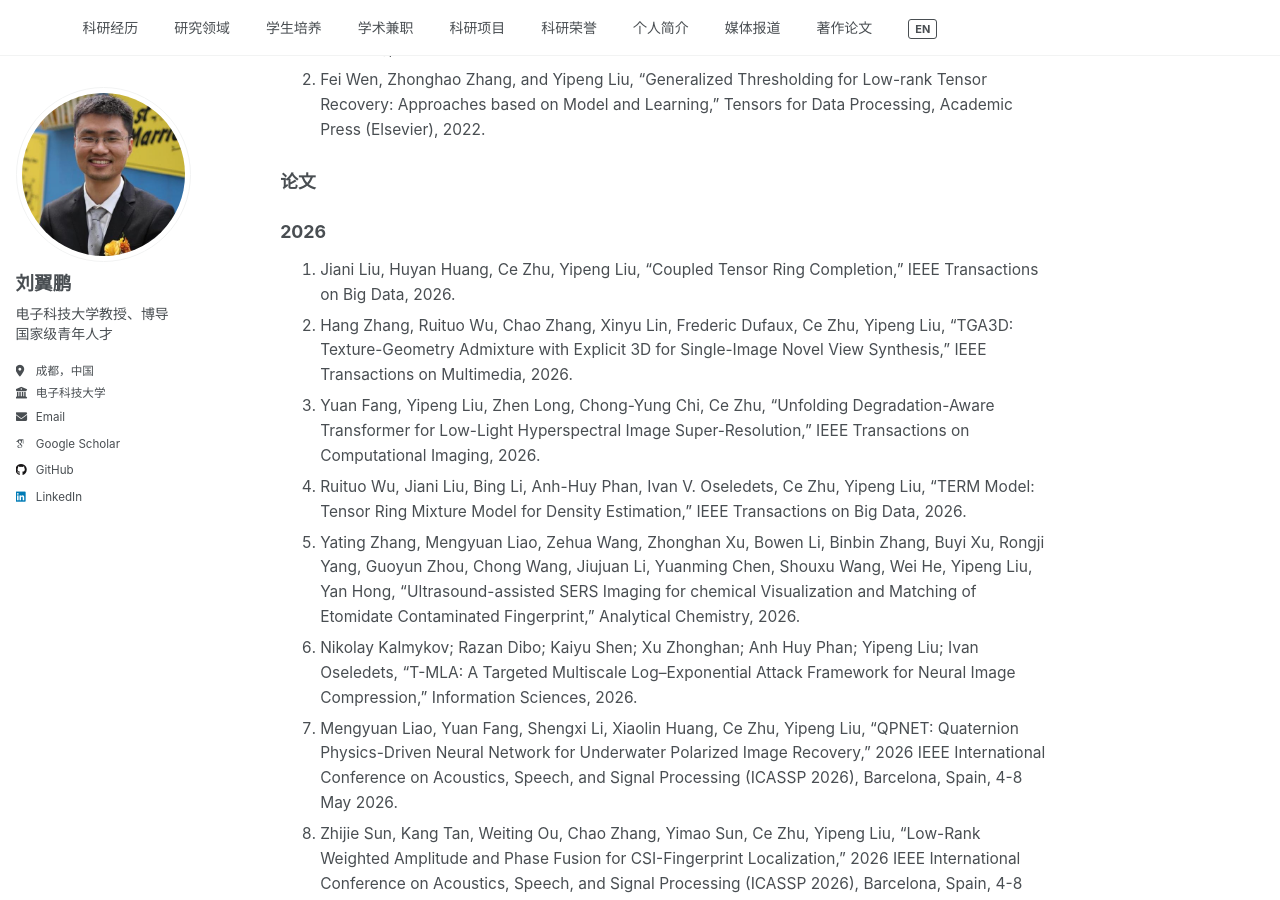
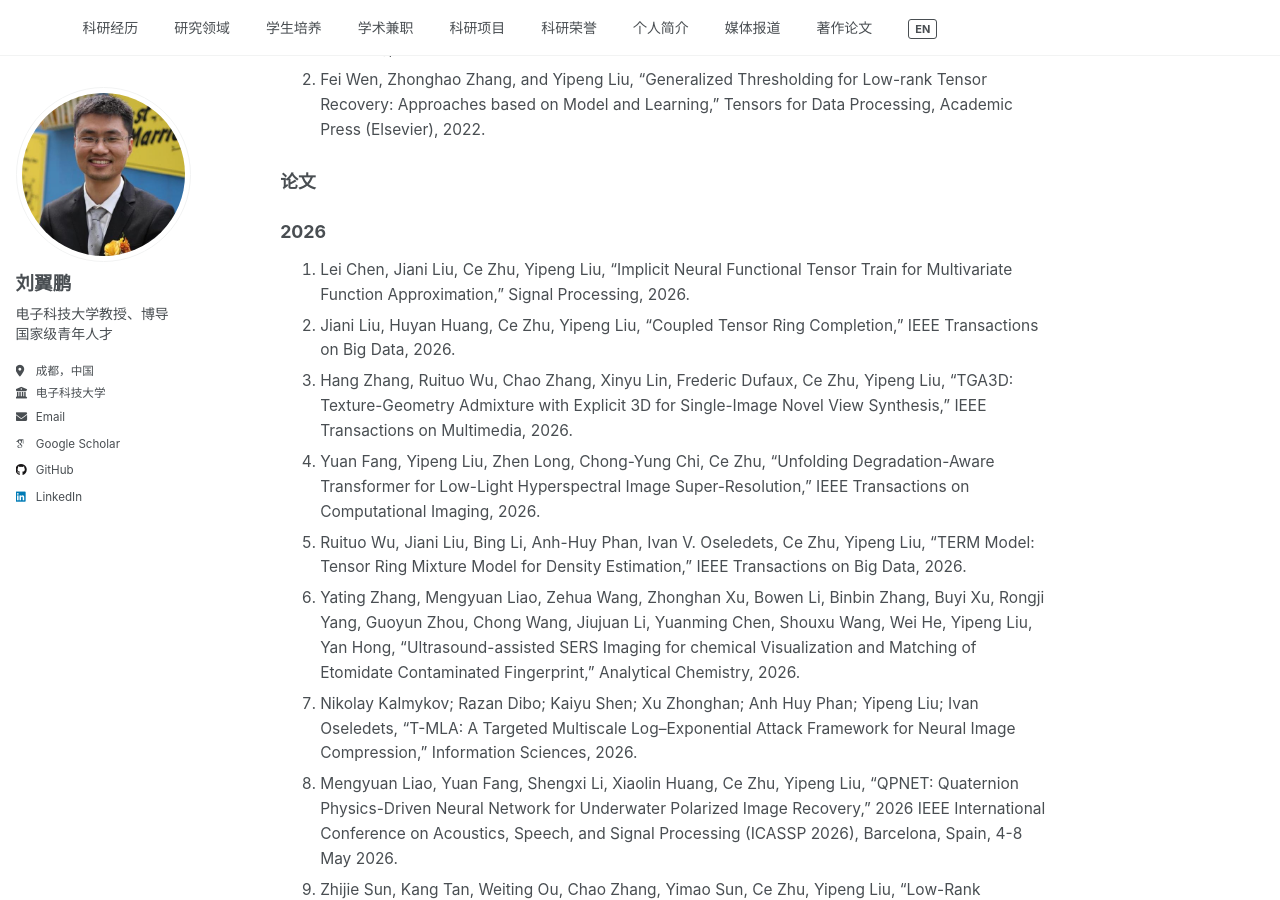
Before and after one commit to yipengliu/yipengliu.github.io, a Jekyll site: the page built from _pages/main-zh.md, in a window 1280 px wide and 900 px high, scrolled down 3699 px. Built offline with Jekyll 4.4.1, drawn with Linux system fonts in a browser that asks for light colours; some web fonts are replaced.

Commit message:
Update main-zh.md

```diff
--- a/_pages/main-zh.md
+++ b/_pages/main-zh.md
@@ -117,16 +117,17 @@
 
 ### 2026
 
-1. Jiani Liu, Huyan Huang, Ce Zhu, Yipeng Liu, "Coupled Tensor Ring Completion," IEEE Transactions on Big Data, 2026.
-2. Hang Zhang, Ruituo Wu, Chao Zhang, Xinyu Lin, Frederic Dufaux, Ce Zhu, Yipeng Liu, "TGA3D: Texture-Geometry Admixture with Explicit 3D for Single-Image Novel View Synthesis," IEEE Transactions on Multimedia, 2026.
-3. Yuan Fang, Yipeng Liu, Zhen Long, Chong-Yung Chi, Ce Zhu, "Unfolding Degradation-Aware Transformer for Low-Light Hyperspectral Image Super-Resolution," IEEE Transactions on Computational Imaging, 2026.
-4. Ruituo Wu, Jiani Liu, Bing Li, Anh-Huy Phan, Ivan V. Oseledets, Ce Zhu, Yipeng Liu, "TERM Model: Tensor Ring Mixture Model for Density Estimation," IEEE Transactions on Big Data, 2026.
-5. Yating Zhang, Mengyuan Liao, Zehua Wang, Zhonghan Xu, Bowen Li, Binbin Zhang, Buyi Xu, Rongji Yang, Guoyun Zhou, Chong Wang, Jiujuan Li, Yuanming Chen, Shouxu Wang, Wei He, Yipeng Liu, Yan Hong, "Ultrasound-assisted SERS Imaging for chemical Visualization and Matching of Etomidate Contaminated Fingerprint," Analytical Chemistry, 2026.
-6. Nikolay Kalmykov; Razan Dibo; Kaiyu Shen; Xu Zhonghan; Anh Huy Phan; Yipeng Liu; Ivan Oseledets, "T-MLA: A Targeted Multiscale Log--Exponential Attack Framework for Neural Image Compression," Information Sciences, 2026.
-7. Mengyuan Liao, Yuan Fang, Shengxi Li, Xiaolin Huang, Ce Zhu, Yipeng Liu, "QPNET: Quaternion Physics-Driven Neural Network for Underwater Polarized Image Recovery," 2026 IEEE International Conference on Acoustics, Speech, and Signal Processing (ICASSP 2026), Barcelona, Spain, 4-8 May 2026.
-8. Zhijie Sun, Kang Tan, Weiting Ou, Chao Zhang, Yimao Sun, Ce Zhu, Yipeng Liu, "Low-Rank Weighted Amplitude and Phase Fusion for CSI-Fingerprint Localization," 2026 IEEE International Conference on Acoustics, Speech, and Signal Processing (ICASSP 2026), Barcelona, Spain, 4-8 May 2026.
-9. Hongwei Guo, Lei Luo, Yipeng Liu, Ce Zhu, "Intelligent Video Coding: Learning-Based Paradigms and Standardization Trends," 2026 IEEE International Symposium on Broadband Multimedia Systems and Broadcasting (BMSB 2026), João Pessoa, Brazil, July 8–11, 2026.
-10. Houji Du, Fei He, Bo Liu, Ce Zhu, Yipeng Liu, "Robust Brain Structure Characterization via Tensor Subspace Learning on Minimal Representative Subset," 2026 IEEE International Conference on Multimedia and Expo (ICME 2026), Bangkok, Thailand, July 5 - 9, 2026.
+1. Lei Chen, Jiani Liu, Ce Zhu, Yipeng Liu, "Implicit Neural Functional Tensor Train for Multivariate Function Approximation," Signal Processing, 2026.
+2. Jiani Liu, Huyan Huang, Ce Zhu, Yipeng Liu, "Coupled Tensor Ring Completion," IEEE Transactions on Big Data, 2026.
+3. Hang Zhang, Ruituo Wu, Chao Zhang, Xinyu Lin, Frederic Dufaux, Ce Zhu, Yipeng Liu, "TGA3D: Texture-Geometry Admixture with Explicit 3D for Single-Image Novel View Synthesis," IEEE Transactions on Multimedia, 2026.
+4. Yuan Fang, Yipeng Liu, Zhen Long, Chong-Yung Chi, Ce Zhu, "Unfolding Degradation-Aware Transformer for Low-Light Hyperspectral Image Super-Resolution," IEEE Transactions on Computational Imaging, 2026.
+5. Ruituo Wu, Jiani Liu, Bing Li, Anh-Huy Phan, Ivan V. Oseledets, Ce Zhu, Yipeng Liu, "TERM Model: Tensor Ring Mixture Model for Density Estimation," IEEE Transactions on Big Data, 2026.
+6. Yating Zhang, Mengyuan Liao, Zehua Wang, Zhonghan Xu, Bowen Li, Binbin Zhang, Buyi Xu, Rongji Yang, Guoyun Zhou, Chong Wang, Jiujuan Li, Yuanming Chen, Shouxu Wang, Wei He, Yipeng Liu, Yan Hong, "Ultrasound-assisted SERS Imaging for chemical Visualization and Matching of Etomidate Contaminated Fingerprint," Analytical Chemistry, 2026.
+7. Nikolay Kalmykov; Razan Dibo; Kaiyu Shen; Xu Zhonghan; Anh Huy Phan; Yipeng Liu; Ivan Oseledets, "T-MLA: A Targeted Multiscale Log--Exponential Attack Framework for Neural Image Compression," Information Sciences, 2026.
+8. Mengyuan Liao, Yuan Fang, Shengxi Li, Xiaolin Huang, Ce Zhu, Yipeng Liu, "QPNET: Quaternion Physics-Driven Neural Network for Underwater Polarized Image Recovery," 2026 IEEE International Conference on Acoustics, Speech, and Signal Processing (ICASSP 2026), Barcelona, Spain, 4-8 May 2026.
+9. Zhijie Sun, Kang Tan, Weiting Ou, Chao Zhang, Yimao Sun, Ce Zhu, Yipeng Liu, "Low-Rank Weighted Amplitude and Phase Fusion for CSI-Fingerprint Localization," 2026 IEEE International Conference on Acoustics, Speech, and Signal Processing (ICASSP 2026), Barcelona, Spain, 4-8 May 2026.
+10. Hongwei Guo, Lei Luo, Yipeng Liu, Ce Zhu, "Intelligent Video Coding: Learning-Based Paradigms and Standardization Trends," 2026 IEEE International Symposium on Broadband Multimedia Systems and Broadcasting (BMSB 2026), João Pessoa, Brazil, July 8–11, 2026.
+11. Houji Du, Fei He, Bo Liu, Ce Zhu, Yipeng Liu, "Robust Brain Structure Characterization via Tensor Subspace Learning on Minimal Representative Subset," 2026 IEEE International Conference on Multimedia and Expo (ICME 2026), Bangkok, Thailand, July 5 - 9, 2026.
 
 #### 2025
 
```
